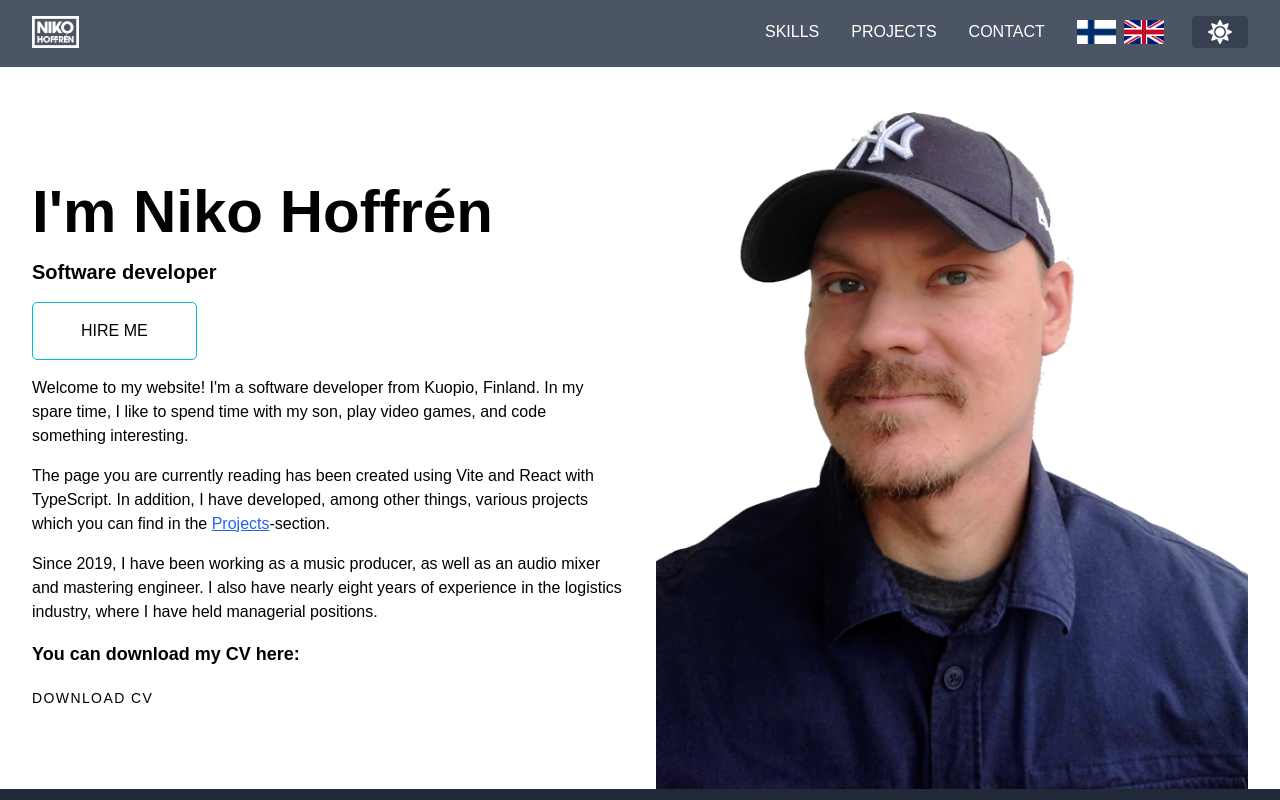
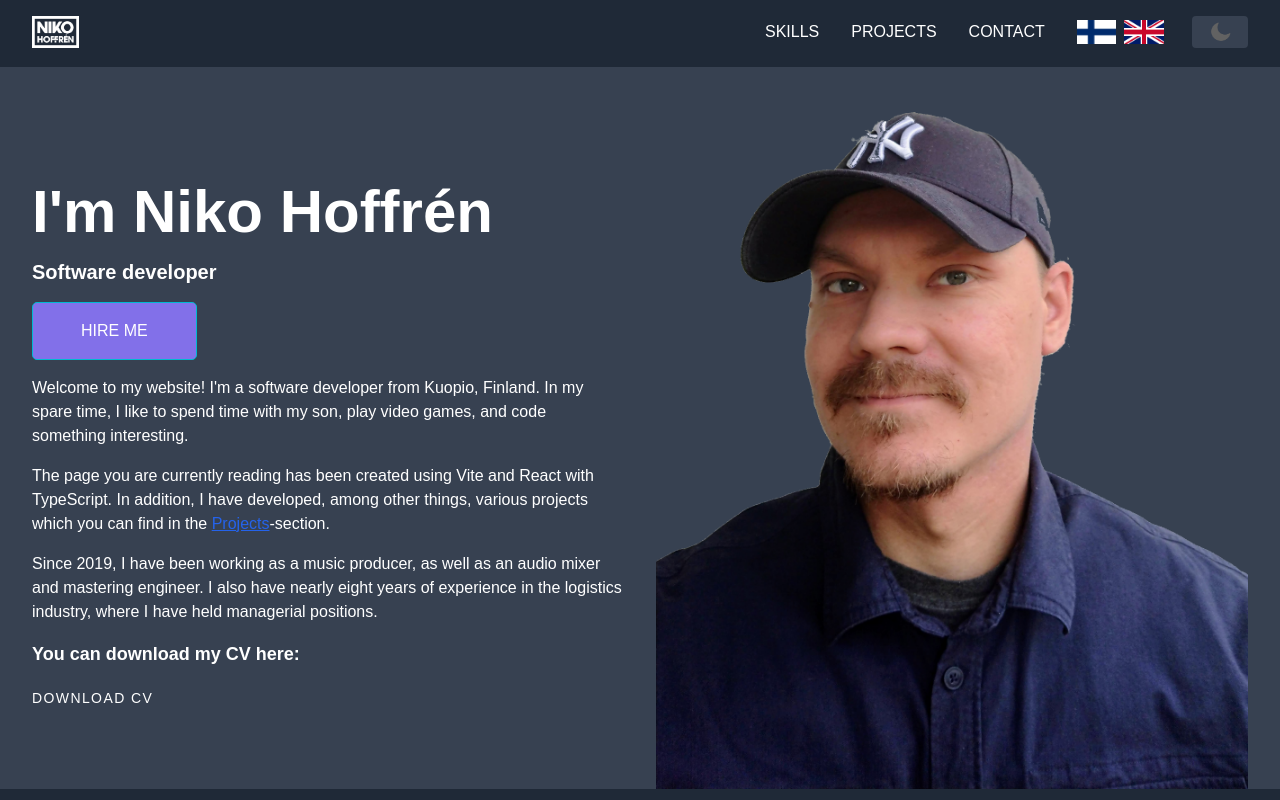
Before and after one commit to nikohoffren/nikohoffren-website, a React (Vite) app: page / in a window 1280 px wide. Shown: the top 800 px of the page. Built offline with nearby package versions, Linux system fonts and the light colour scheme; a web font is replaced by a local one.

Commit message:
update default theme to dark and modify hero button background color

```diff
--- a/src/App.tsx
+++ b/src/App.tsx
@@ -11,12 +11,12 @@ import { LanguageContext } from "./components/LanguageContext";
 
 function App() {
     const [theme, setTheme] = useState(
-        localStorage.getItem("theme") ?? "light"
+        localStorage.getItem("theme") ?? "dark"
     );
     const [language, setLanguage] = useState("en");
 
     const toggleTheme = () => {
-        setTheme((prevTheme) => (prevTheme === "light" ? "dark" : "light"));
+        setTheme((prevTheme) => (prevTheme === "dark" ? "light" : "dark"));
     };
 
     const value = useMemo(
--- a/src/pages/Home.tsx
+++ b/src/pages/Home.tsx
@@ -54,7 +54,7 @@ export default function Home() {
                                 classNames="slide-text"
                             >
                                 <Link to="/contact">
-                                    <button className="btn btn-primary btn-ghost btn-shine">
+                                    <button className="btn btn-primary btn-ghost btn-shine text-white">
                                         {language === "en"
                                             ? "HIRE ME"
                                             : "PALKKAA MINUT"}
--- a/src/tailwind.css
+++ b/src/tailwind.css
@@ -38,7 +38,7 @@
     }
 
     &-ghost {
-        background-color: transparent;
+        background-color: rgb(130, 112, 233);
         border-color: hsl(var(--hue), 100%, 41%);
     }
 
@@ -61,7 +61,7 @@
         }
 
         &:hover {
-            background: transparent;
+            background: rgb(105, 90, 187);
             box-shadow: 0 0 20px 10px hsla(var(--hue), 100%, 41%, 0.5);
         }
 
```
